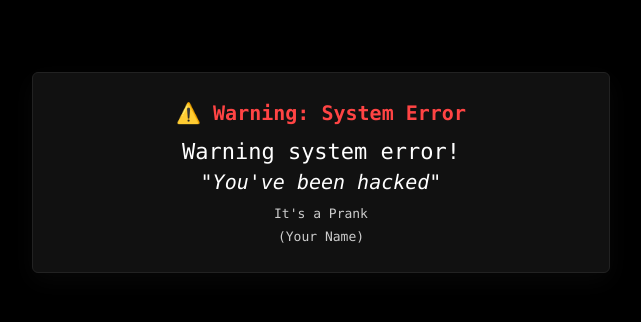
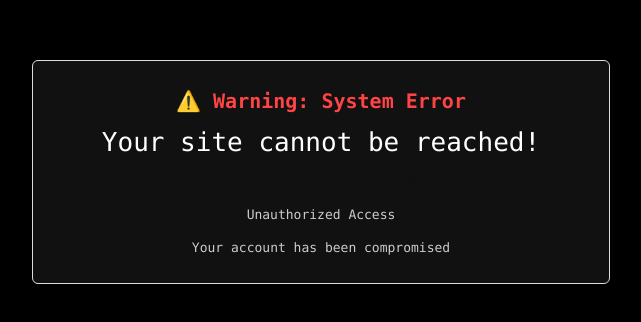
Before and after one commit to midnightwatcher401-debug/Unknown-, a plain HTML site: page index.html in a window 1280 px wide. Shown: the part 248-570 px from the top of the page, without its empty margins (319-960 px from the left). Drawn offline with Linux system fonts and the light colour scheme.

Commit message:
Update index.html

```diff
--- a/index.html
+++ b/index.html
@@ -1,4 +1,4 @@
-<!doctype html>
+<!DOCTYPE html>
 <html lang="en">
 <head>
   <meta charset="utf-8" />
@@ -12,54 +12,59 @@
   --box-bg:#111111;
   --accent:#ff4444;
 }
-    html,body{height:100%;margin:0;background:var(--bg);color:var(--text);font-family:Consolas,Menlo,monospace}
+    html,body{height:100%;margin:0;background:var(--bg);color:var(--text);font-family:Consolas,Monaco,monospace}
     .wrap{height:100%;display:flex;align-items:center;justify-content:center;padding:20px}
     .box{
       width:100%;
       max-width:520px;
       background:var(--box-bg);
-      border:1px solid #222;
-      box-shadow:0 8px 24px rgba(255,255,255,0.03);
+      border:1px solid #ddd;
+      box-shadow:0 8px 24px rgba(0,0,0,0.08);
       padding:28px;
       text-align:center;
       border-radius:6px;
     }
-    .title{font-weight:700;color:var(--accent);font-size:20px;margin:0 0 14px}
-    .headline{font-size:22px;margin:6px 0}
-    .quote{font-size:20px;margin:6px 0;font-style:italic;color:#fff}
-    .small{color:var(--muted);font-size:13px;margin-top:12px}
-    .footer{margin-top:8px;font-size:13px;color:var(--muted)}
+    .title{
+      display:flex;
+      align-items:center;
+      justify-content:center;
+      gap:10px;
+      font-weight:700;
+      color:var(--accent);
+      font-size:20px;
+      margin:0 0 14px 0;
+    }
+    .headline{
+      font-size:26px;
+      margin:0 0 10px 0;
+    }
+    .quote{
+      font-size:20px;
+      margin:0 0 16px 0;
+      font-style:italic;
+      color:#111;
+    }
+    .small{
+      color:var(--muted);
+      font-size:13px;
+      margin-top:8px;
+    }
+    .footer{
+      margin-top:18px;
+      font-size:13px;
+      color:var(--muted);
+    }
   </style>
 </head>
 <body>
   <div class="wrap">
     <div class="box" role="dialog" aria-labelledby="warn">
       <div class="title" id="warn">⚠️ Warning: System Error</div>
-      <div class="headline">Warning system error!</div>
+      <div class="headline">Your site cannot be reached!</div>
       <div class="quote">"You've been hacked"</div>
-      <div class="small">It's a Prank</div>
-      <div class="footer" id="visitor-name">(Your Name)</div>
+      <div class="small">Unauthorized Access</div>
+      <div class="footer">Your account has been compromised</div>
     </div>
   </div>
-
-  <script>
-    function getQueryParam(name){
-      const params = new URLSearchParams(window.location.search);
-      return params.has(name) ? params.get(name) : null;
-    }
-    const raw = getQueryParam('name');
-    const container = document.getElementById('visitor-name');
-    if (raw) {
-      try {
-        const decoded = decodeURIComponent(raw);
-        const safe = decoded.length > 40 ? decoded.slice(0,40) + '…' : decoded;
-        container.textContent = '(' + safe + ')';
-      } catch(e) {
-        container.textContent = '(Visitor)';
-      }
-    } else {
-      container.textContent = '(Your Name)';
-    }
-  </script>
 </body>
 </html>
```
Lines whose indentation alone changed are shown as unchanged.
